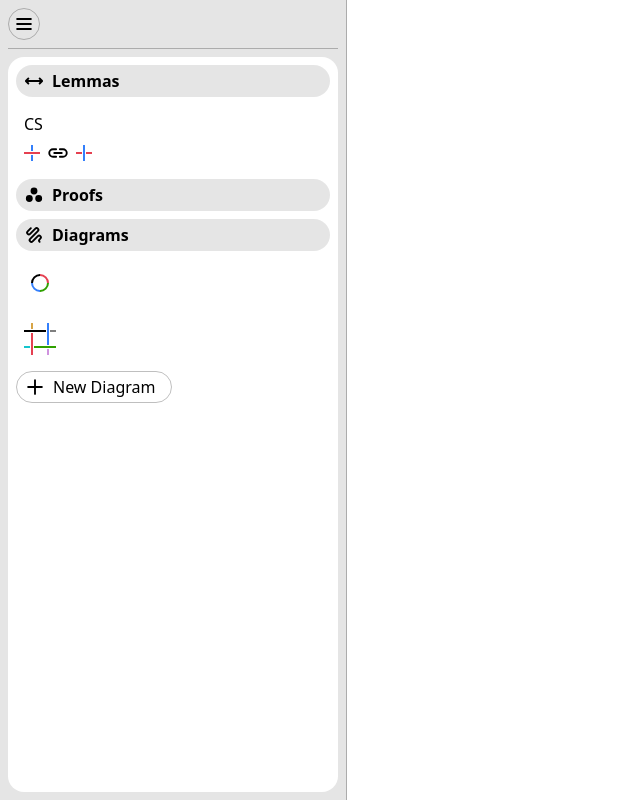
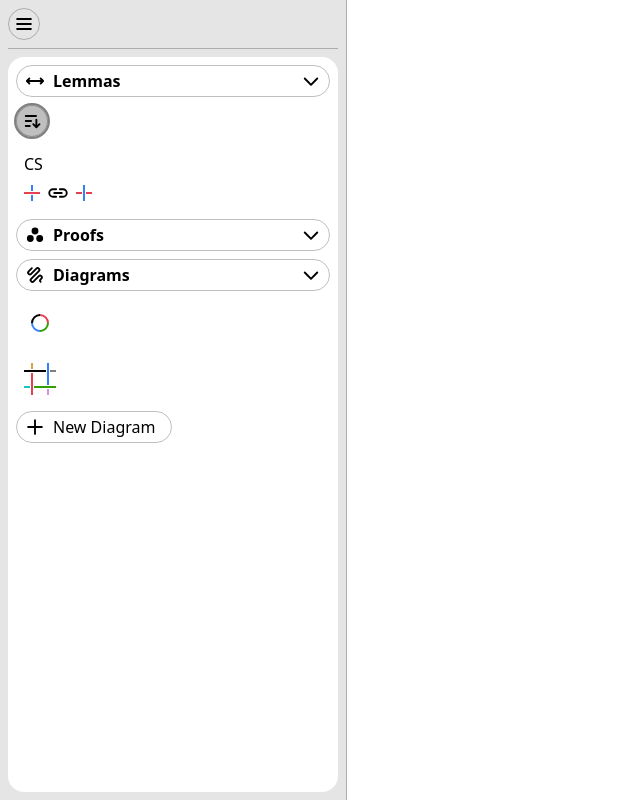
Before and after one commit to kendfrey/kappa, a React (Vite) app: page / in a window 1280 px wide. Shown: the whole page, without its empty margins (0-640 px from the left). Built offline with nearby package versions, Linux system fonts and the light colour scheme.

Commit message:
workspace list improvements

```diff
--- a/src/components/App.css
+++ b/src/components/App.css
@@ -169,12 +169,8 @@ label {
 	}
 }
 
-.section-header {
-	align-items: center;
-	height: var(--ui-unit);
-	padding-left: var(--gap);
-	border-radius: var(--border-radius);
-	background-color: var(--highlight-1);
+button.section-header {
+	padding-right: var(--gap);
 	font-weight: bold;
 }
 
--- a/src/components/App.tsx
+++ b/src/components/App.tsx
@@ -1,6 +1,7 @@
 import "./App.css";
 import {
 	ArrowsHorizontalIcon,
+	CaretDownIcon,
 	CaretRightIcon,
 	CirclesThreeIcon,
 	FileArrowUpIcon,
@@ -11,8 +12,9 @@ import {
 	PlusIcon,
 	QuestionIcon,
 	ScribbleIcon,
+	SortAscendingIcon,
 } from "@phosphor-icons/react";
-import { useEffect, useRef, useState } from "react";
+import { useEffect, useMemo, useRef, useState } from "react";
 import { Diagram, getSignature, isContinuous } from "../data/Diagram";
 import { defaultOptions } from "../data/Options";
 import { defaultWorkspace, emptyWorkspace, testWorkspace, type Workspace } from "../data/Workspace";
@@ -94,8 +96,33 @@ export default function App()
 
 	useEffect(() =>
 	{
+		switch (selection?.type)
+		{
+			case "lemma":
+				updateOptions(o =>
+				{
+					o.lemmasCollapsed = false;
+				});
+				break;
+			case "proof":
+				updateOptions(o =>
+				{
+					o.proofsCollapsed = false;
+				});
+				break;
+			case "diagram":
+				updateOptions(o =>
+				{
+					o.diagramsCollapsed = false;
+				});
+				break;
+		}
+		setTimeout(
+			() => document.querySelector(".tile[data-selected='true']")?.scrollIntoView({ block: "nearest" }),
+			0,
+		);
 		setDependencies(undefined);
-	}, [selection]);
+	}, [selection, updateOptions]);
 
 	function getMainPanelContent(): React.ReactNode
 	{
@@ -142,6 +169,20 @@ export default function App()
 				return <></>;
 		}
 	}
+
+	const sortedLemmas = useMemo(() =>
+	{
+		if (!options.sortLemmas)
+			return workspace.lemmas.map((_, i) => i);
+		else
+		{
+			const collator = new Intl.Collator(undefined, { numeric: true });
+			return workspace.lemmas
+				.map((l, i) => [l, i] as const)
+				.sort((a, b) => collator.compare(a[0].name, b[0].name))
+				.map(([_, i]) => i);
+		}
+	}, [workspace.lemmas, options.sortLemmas]);
 
 	return (
 		<IconContext.Provider value={{ size: 20, weight: "bold" }}>
@@ -226,10 +267,31 @@ export default function App()
 						}}
 					>
 						<div className="flex column scroll">
-							<div className="flex section-header">
-								<ArrowsHorizontalIcon /> Lemmas
-							</div>
-							{workspace.lemmas.map((_, i) =>
+							<button
+								className="text-button section-header"
+								onClick={() =>
+									updateOptions(o =>
+									{
+										o.lemmasCollapsed = !o.lemmasCollapsed;
+									})}
+							>
+								<ArrowsHorizontalIcon />
+								Lemmas
+								<div style={{ flex: 1 }} />
+								{options.lemmasCollapsed ? <CaretRightIcon /> : <CaretDownIcon />}
+							</button>
+							<button
+								data-selected={options.sortLemmas}
+								style={{ display: options.lemmasCollapsed ? "none" : undefined }}
+								onClick={() =>
+									updateOptions(o =>
+									{
+										o.sortLemmas = !o.sortLemmas;
+									})}
+							>
+								<SortAscendingIcon />
+							</button>
+							{sortedLemmas.map(i =>
 							{
 								const selected = selection?.type === "lemma" && selection.index === i;
 								return (
@@ -237,6 +299,7 @@ export default function App()
 										key={i}
 										workspace={workspace}
 										index={i}
+										collapsed={options.lemmasCollapsed}
 										selected={selected}
 										dependency={dependencies?.lemmas.has(i) ?? false}
 										theme={options.theme}
@@ -244,8 +307,13 @@ export default function App()
 									/>
 								);
 							})}
-							<div
-								className="flex section-header"
+							<button
+								className="text-button section-header"
+								onClick={() =>
+									updateOptions(o =>
+									{
+										o.proofsCollapsed = !o.proofsCollapsed;
+									})}
 								data-dropzone={dragSignature !== undefined}
 								onDragOver={e =>
 								{
@@ -264,8 +332,11 @@ export default function App()
 									});
 								}}
 							>
-								<CirclesThreeIcon weight="fill" /> Proofs
-							</div>
+								<CirclesThreeIcon weight="fill" />
+								Proofs
+								<div style={{ flex: 1 }} />
+								{options.proofsCollapsed ? <CaretRightIcon /> : <CaretDownIcon />}
+							</button>
 							{workspace.proofs.map((_, i) =>
 							{
 								const selected = selection?.type === "proof" && selection.index === i;
@@ -274,6 +345,7 @@ export default function App()
 										key={i}
 										workspace={workspace}
 										index={i}
+										collapsed={options.proofsCollapsed}
 										selected={selected}
 										dependency={dependencies?.proofs.has(i) ?? false}
 										theme={options.theme}
@@ -295,9 +367,19 @@ export default function App()
 									/>
 								);
 							})}
-							<div className="flex section-header">
-								<ScribbleIcon /> Diagrams
-							</div>
+							<button
+								className="text-button section-header"
+								onClick={() =>
+									updateOptions(o =>
+									{
+										o.diagramsCollapsed = !o.diagramsCollapsed;
+									})}
+							>
+								<ScribbleIcon />
+								Diagrams
+								<div style={{ flex: 1 }} />
+								{options.diagramsCollapsed ? <CaretRightIcon /> : <CaretDownIcon />}
+							</button>
 							{workspace.diagrams.map((d, i) =>
 							{
 								const selected = selection?.type === "diagram" && selection.index === i;
@@ -309,6 +391,7 @@ export default function App()
 										data-selected={selected}
 										onClick={() =>
 											setSelection(selected ? undefined : { type: "diagram", index: i })}
+										style={{ display: options.diagramsCollapsed ? "none" : undefined }}
 										draggable={continuous}
 										onDragStart={e =>
 										{
--- a/src/components/LemmaTile.tsx
+++ b/src/components/LemmaTile.tsx
@@ -3,9 +3,10 @@ import type { Theme } from "../data/Options";
 import type { Workspace } from "../data/Workspace";
 import DiagramView from "./DiagramView";
 
-export default function LemmaTile({ workspace, index, selected, dependency, theme, onClick }: {
+export default function LemmaTile({ workspace, index, collapsed, selected, dependency, theme, onClick }: {
 	workspace: Workspace;
 	index: number;
+	collapsed: boolean;
 	selected: boolean;
 	dependency: boolean;
 	theme: Theme;
@@ -20,7 +21,7 @@ export default function LemmaTile({ workspace, index, selected, dependency, them
 			data-selected={selected}
 			data-dependency={dependency}
 			onClick={onClick}
-			style={{ overflow: "hidden" }}
+			style={{ overflow: "hidden", display: collapsed ? "none" : undefined }}
 		>
 			{lemma.name}
 			<div className="flex" style={{ alignItems: "center" }}>
--- a/src/components/ProofTile.tsx
+++ b/src/components/ProofTile.tsx
@@ -6,9 +6,10 @@ import type { Workspace } from "../data/Workspace";
 import DiagramView from "./DiagramView";
 
 export default function ProofTile(
-	{ workspace, index, selected, dependency, theme, dragSignature, dropHandler, onClick }: {
+	{ workspace, index, collapsed, selected, dependency, theme, dragSignature, dropHandler, onClick }: {
 		workspace: Workspace;
 		index: number;
+		collapsed: boolean;
 		selected: boolean;
 		dependency: boolean;
 		theme: Theme;
@@ -28,6 +29,7 @@ export default function ProofTile(
 			data-selected={selected}
 			data-dependency={dependency}
 			onClick={onClick}
+			style={{ display: collapsed ? "none" : undefined }}
 		>
 			<div className="flex" style={{ alignItems: "center" }}>
 				{proof.lhs !== null
--- a/src/data/Options.ts
+++ b/src/data/Options.ts
@@ -19,6 +19,10 @@ export const defaultDarkTheme: Theme = {
 export type Options = {
 	theme: Theme;
 	scale: number;
+	lemmasCollapsed: boolean;
+	proofsCollapsed: boolean;
+	diagramsCollapsed: boolean;
+	sortLemmas: boolean;
 	selectedDiagramEditorTool: "draw" | "paint" | "column" | "row";
 	selectedProofEditorTool: "drag" | "poke" | "paint" | "column" | "row";
 	selectedColour: number;
@@ -27,6 +31,10 @@ export type Options = {
 export const defaultOptions: Options = {
 	theme: defaultLightTheme,
 	scale: 64,
+	lemmasCollapsed: false,
+	proofsCollapsed: false,
+	diagramsCollapsed: false,
+	sortLemmas: true,
 	selectedDiagramEditorTool: "draw",
 	selectedProofEditorTool: "drag",
 	selectedColour: 0,
```
